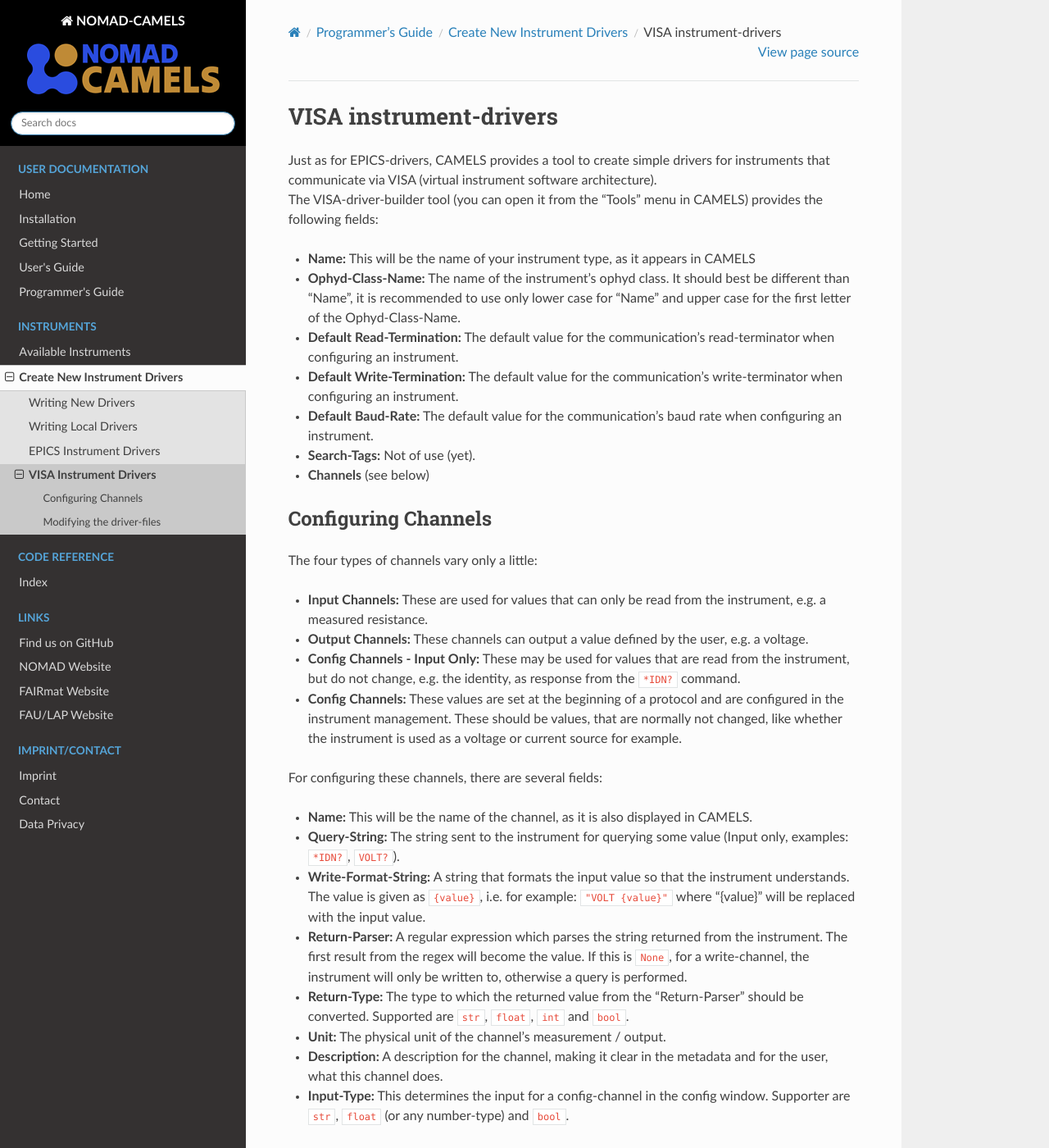
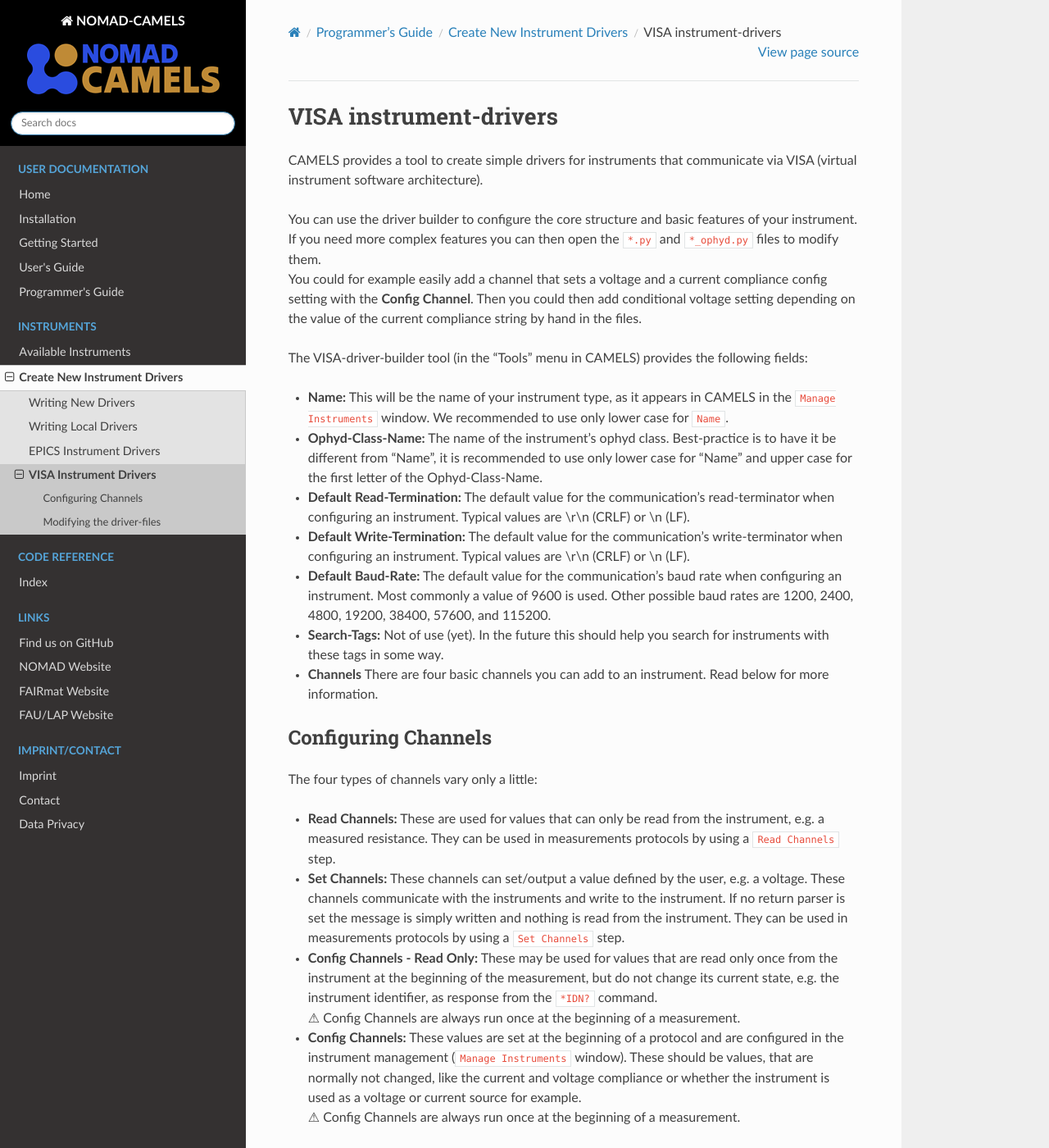
Before and after one commit to FAU-LAP/NOMAD-CAMELS, a Sphinx documentation site: the page built from docs/source/doc/programmers_guide/drivers/VISA_drivers.md, in a window 1280 px wide and 1400 px high. Shown: the whole window at 82% size. Built offline with Sphinx 7.4.7 and the Read the Docs theme 2.0.0, drawn with Linux system fonts in a browser that asks for light colours; pages that are not in the unit, such as notebooks, are missing from menus; some of the changed text lies outside the part shown.

Commit message:
changed names to Read and Set

```diff
--- a/docs/source/doc/programmers_guide/drivers/VISA_drivers.md
+++ b/docs/source/doc/programmers_guide/drivers/VISA_drivers.md
@@ -1,27 +1,36 @@
 # VISA instrument-drivers
 
-Just as for EPICS-drivers, CAMELS provides a tool to create simple drivers for instruments that communicate via VISA (virtual instrument software architecture).
-The VISA-driver-builder tool (you can open it from the "Tools" menu in CAMELS) provides the following fields:
-* **Name:** This will be the name of your instrument type, as it appears in CAMELS
-* **Ophyd-Class-Name:** The name of the instrument's ophyd class. It should best be different than "Name", it is recommended to use only lower case for "Name" and upper case for the first letter of the Ophyd-Class-Name.
-* **Default Read-Termination:** The default value for the communication's read-terminator when configuring an instrument.
-* **Default Write-Termination:** The default value for the communication's write-terminator when configuring an instrument.
-* **Default Baud-Rate:** The default value for the communication's baud rate when configuring an instrument.
-* **Search-Tags:** Not of use (yet).
-* **Channels** (see below)
+CAMELS provides a tool to create simple drivers for instruments that communicate via VISA (virtual instrument software architecture).
+
+You can use the driver builder to configure the core structure and basic features of your instrument. If you need more complex features you can then open the `*.py` and `*_ophyd.py` files to modify them.\
+You could for example easily add a channel that sets a voltage and a current compliance config setting with the **Config Channel**. Then you could then add conditional voltage setting depending on the value of the current compliance string by hand in the files.
+
+The VISA-driver-builder tool (in the "Tools" menu in CAMELS) provides the following fields:
+
+* **Name:** This will be the name of your instrument type, as it appears in CAMELS in the `Manage Instruments` window. We recommended to use only lower case for `Name`.
+* **Ophyd-Class-Name:** The name of the instrument's ophyd class. Best-practice is to have it be different from "Name", it is recommended to use only lower case for "Name" and upper case for the first letter of the Ophyd-Class-Name.
+* **Default Read-Termination:** The default value for the communication's read-terminator when configuring an instrument. Typical values are \r\n (CRLF) or \n (LF).
+* **Default Write-Termination:** The default value for the communication's write-terminator when configuring an instrument. Typical values are \r\n (CRLF) or \n (LF).
+* **Default Baud-Rate:** The default value for the communication's baud rate when configuring an instrument. Most commonly a value of 9600 is used. Other possible baud rates are 1200, 2400, 4800, 19200, 38400, 57600, and 115200.
+* **Search-Tags:** Not of use (yet). In the future this should help you search for instruments with these tags in some way.
+* **Channels** There are four basic channels you can add to an instrument. Read below for more information.
 
 ## Configuring Channels
 The four types of channels vary only a little:
-* **Input Channels:** These are used for values that can only be read from the instrument, e.g. a measured resistance.
-* **Output Channels:** These channels can output a value defined by the user, e.g. a voltage.
-* **Config Channels - Input Only:** These may be used for values that are read from the instrument, but do not change, e.g. the identity, as response from the `*IDN?` command.
-* **Config Channels:** These values are set at the beginning of a protocol and are configured in the instrument management. These should be values, that are normally not changed, like whether the instrument is used as a voltage or current source for example.
+* **Read Channels:** These are used for values that can only be read from the instrument, e.g. a measured resistance. They can be used in measurements protocols by using a `Read Channels` step.
+* **Set Channels:** These channels can set/output a value defined by the user, e.g. a voltage. These channels communicate with the instruments and write to the instrument. If no return parser is set the message is simply written and nothing is read from the instrument. They can be used in measurements protocols by using a `Set Channels` step.
+* **Config Channels - Read Only:** These may be used for values that are read only once from the instrument at the beginning of the measurement, but do not change its current state, e.g. the instrument identifier, as response from the `*IDN?` command.\
+&#9888; Config Channels are always run once at the beginning of a measurement.
+* **Config Channels:** These values are set at the beginning of a protocol and are configured in the instrument management (`Manage Instruments` window). These should be values, that are normally not changed, like the current and voltage compliance or whether the instrument is used as a voltage or current source for example.\
+&#9888; Config Channels are always run once at the beginning of a measurement.
 
 For configuring these channels, there are several fields:
 * **Name:** This will be the name of the channel, as it is also displayed in CAMELS.
-* **Query-String:** The string sent to the instrument for querying some value (Input only, examples: `*IDN?`, `VOLT?`).
-* **Write-Format-String:** A string that formats the input value so that the instrument understands. The value is given as `{value}`, i.e. for example: `"VOLT {value}"` where "{value}" will be replaced with the input value.
-* **Return-Parser:** A regular expression which parses the string returned from the instrument. The first result from the regex will become the value. If this is `None`, for a write-channel, the instrument will only be written to, otherwise a query is performed.
+* **Query-String: (Only for Read Channels)** The string sent to the instrument for querying some value (Input only, examples: `*IDN?`, `VOLT?`).
+* **Write-Format-String: (Only for Set Channels)** A string that formats the input value so that the instrument understands. The value is passed to the string with `{value}`, i.e. for example: `"VOLT {value}"` where "{value}" will be replaced with the input value. So in the end the string that the instrument receives would be for example `"VOLT 1"`.
+* **Return-Parser:** A regular expression which parses the string returned from the instrument. The regex must contain a capture group, so parenthesis around the value you want to extract. The first capture group from the regex will become the value. The actual code executed looks like this `re.match(parse, val).group(1)`, where `parse` is the regex string and `val` is the initial string read from the instrument.\
+If this is `None`, for a set-channel, the instrument will only be written to, if it is not `None` a query is performed.
+
 * **Return-Type:** The type to which the returned value from the "Return-Parser" should be converted. Supported are `str`, `float`, `int` and `bool`.
 * **Unit:** The physical unit of the channel's measurement / output.
 * **Description:** A description for the channel, making it clear in the metadata and for the user, what this channel does.
```
Also changed, not shown: docs/source/doc/programmers_guide/drivers/writing_drivers.md (+1 -1 lines).
